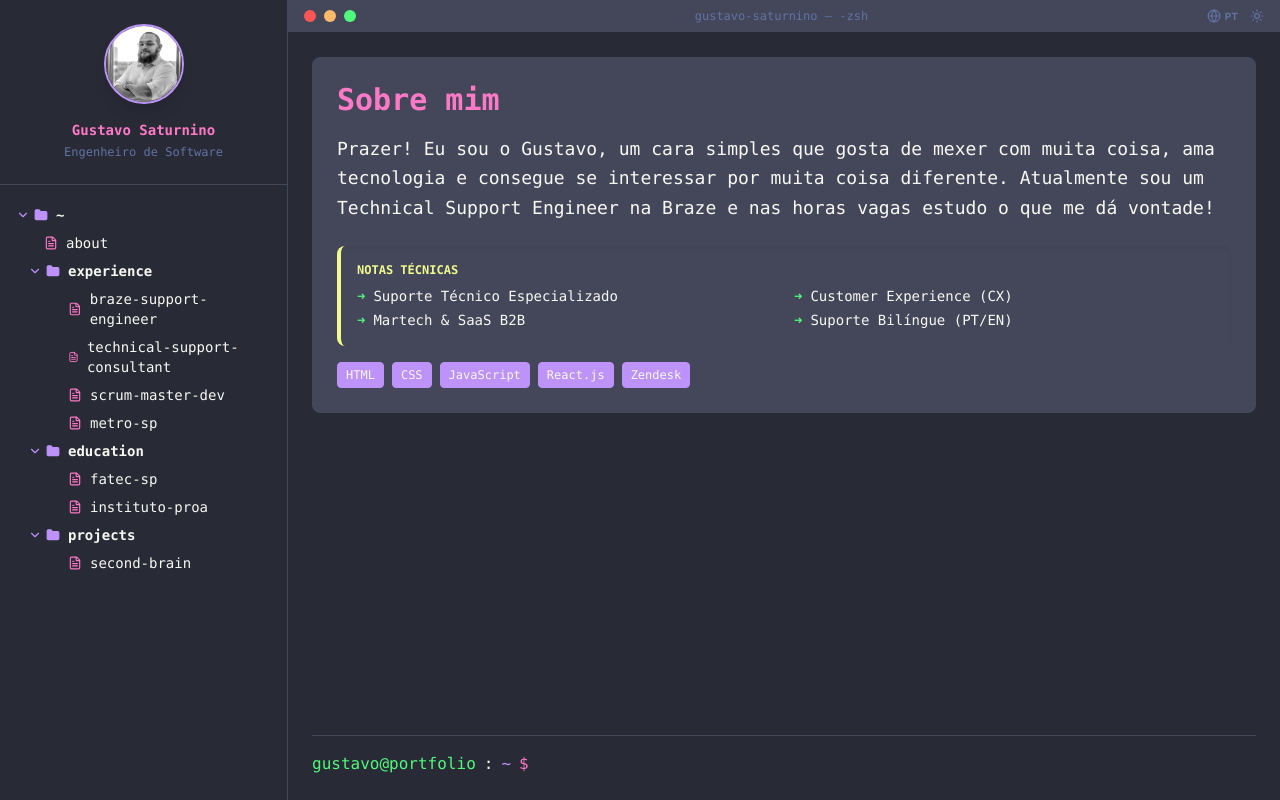
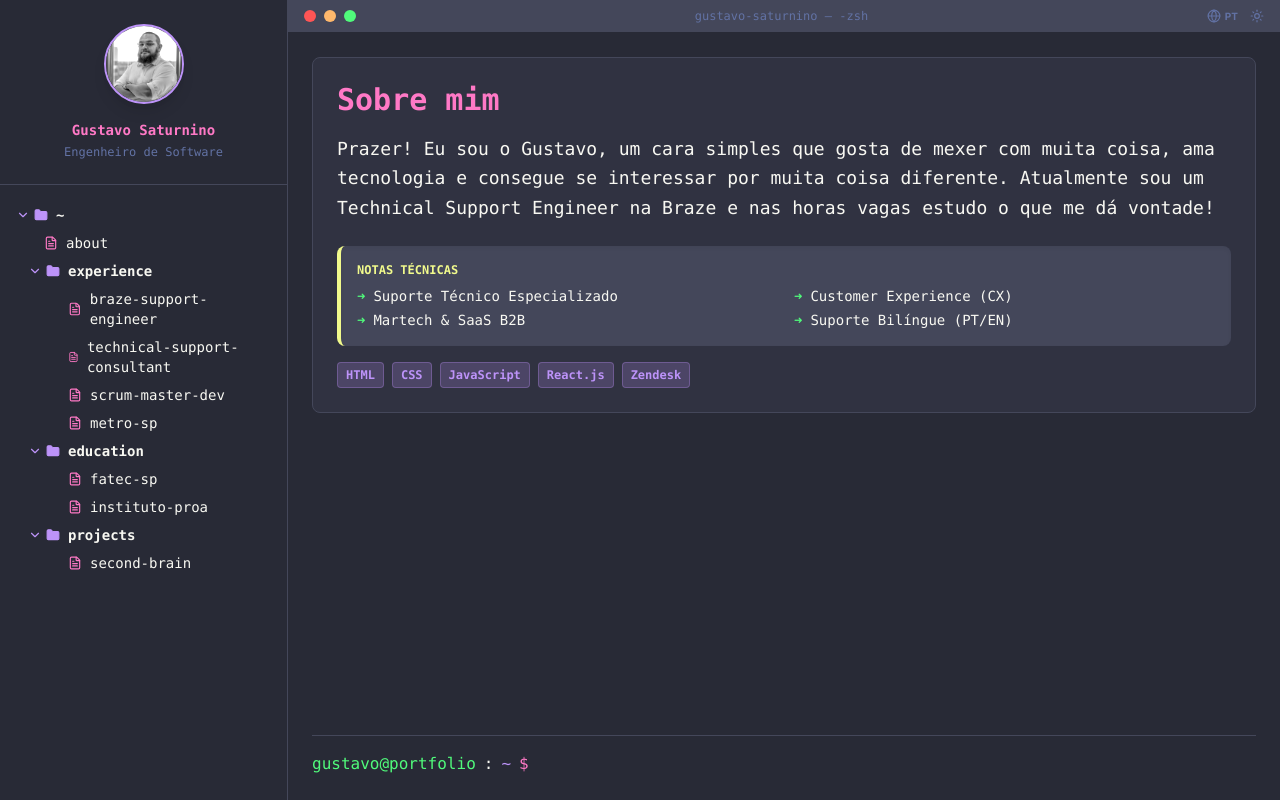
Before and after one commit to Gussatt/portfolio, a Next.js app: page / in a window 1280 px wide. Built offline with nearby package versions, Linux system fonts and the light colour scheme.

Commit message:
style: fix tech tag contrast in light mode and update to modern tailwind opacity syntax

```diff
--- a/src/app/page.js
+++ b/src/app/page.js
@@ -147,9 +147,8 @@ export default function Home() {
                 initial={{ opacity: 0, y: 10 }}
                 animate={{ opacity: 1, y: 0 }}
                 exit={{ opacity: 0, y: -10 }}
-                className="mb-8 p-6 bg-dracula-selection bg-opacity-30 rounded-lg border border-dracula-selection"
-              >
-                <h1 className="text-3xl text-dracula-pink font-bold mb-4">{selectedItem.title}</h1>
+                className="mb-8 p-6 bg-dracula-selection/30 rounded-lg border border-dracula-selection"
+              >                <h1 className="text-3xl text-dracula-pink font-bold mb-4">{selectedItem.title}</h1>
                 <p className="text-lg leading-relaxed mb-6">{selectedItem.content}</p>
                 <div className="bg-dracula-selection p-4 rounded-lg mb-4 border-l-4 border-dracula-yellow shadow-inner">
                   <h2 className="text-dracula-yellow font-bold uppercase text-xs mb-2">
@@ -163,7 +162,7 @@ export default function Home() {
                 </div>
                 <div className="flex flex-wrap gap-2">
                   {selectedItem.tech.map(t => (
-                    <span key={t} className="bg-dracula-purple bg-opacity-20 text-dracula-fg px-2 py-1 rounded text-xs border border-dracula-purple border-opacity-30">
+                    <span key={t} className="bg-dracula-purple/20 text-dracula-purple px-2 py-1 rounded text-xs border border-dracula-purple/30 font-bold">
                       {t}
                     </span>
                   ))}
```
